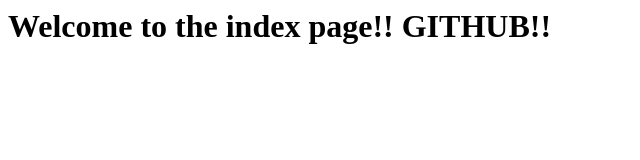
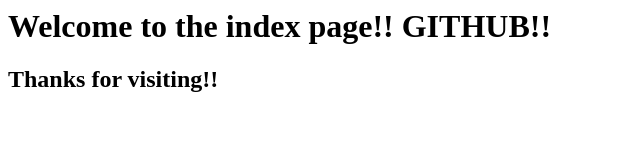
Before and after one commit to repo-docs/code, a plain HTML site: page index.html in a window 1280 px wide. Shown: the whole page, without its empty margins (0-640 px from the left). Drawn offline with Linux system fonts and the light colour scheme.

Commit message:
Updated the index file

```diff
--- a/index.html
+++ b/index.html
@@ -4,5 +4,6 @@
     </head>
     <body>
         <h1>Welcome to the index page!! GITHUB!!</h1>
+        <h2>Thanks for visiting!!</h2>
     </body>
 </html>
```
